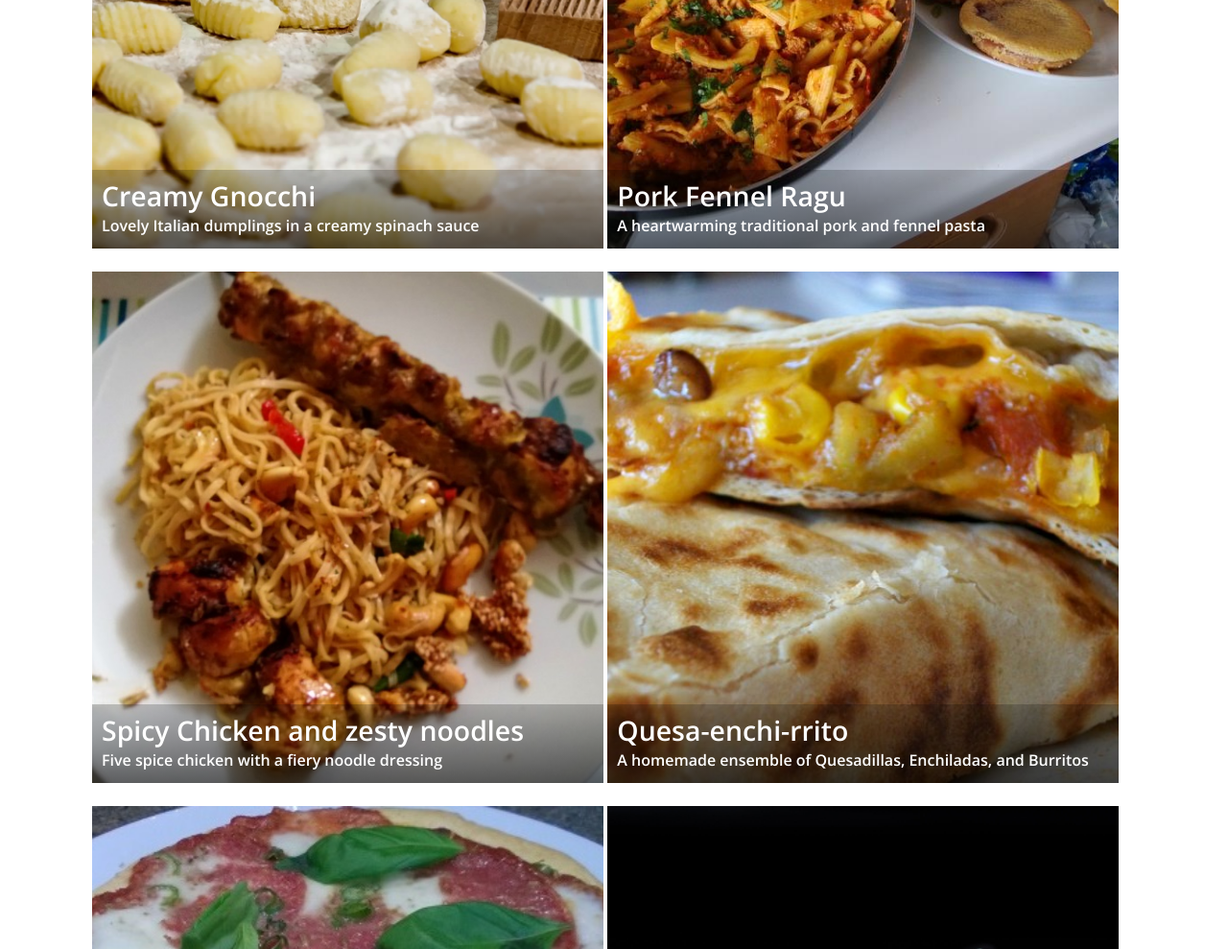
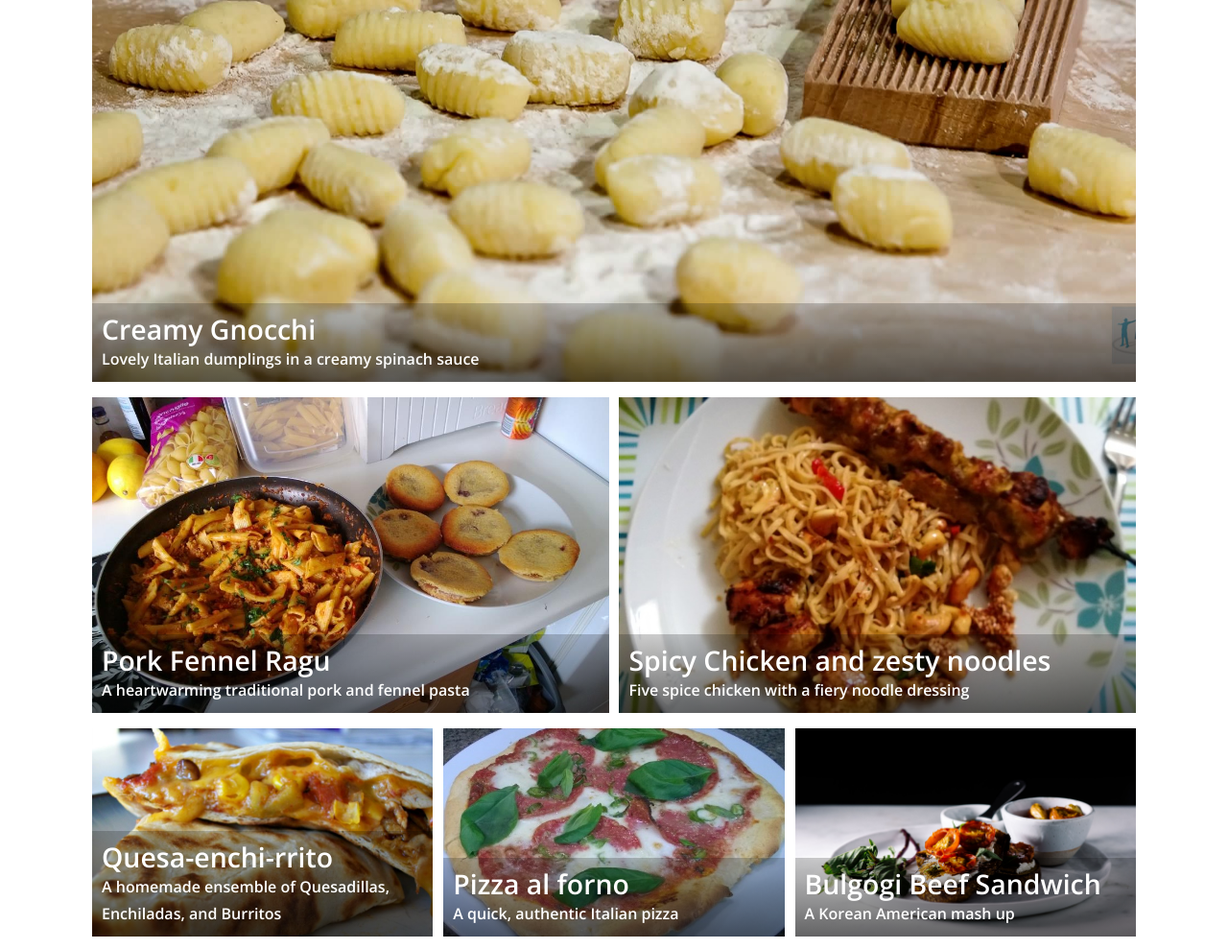
Before and after one commit to Poc275/MyCMS, a PHP site: page /MyCMS/ in a window 1280 px wide. Shown: the part 749-1738 px from the top of the page at 96% size. Run offline with PHP 8.4, Linux system fonts and the light colour scheme; data comes from the database, SQL or seed files in the repository; data that the repository does not hold is empty; some libraries are stand-ins or nearby versions; some web fonts are replaced.

Commit message:
Article thumbnails layout finalised

```diff
--- a/css/home-page-style.css
+++ b/css/home-page-style.css
@@ -45,9 +45,10 @@ video {
 * ARTICLE THUMBNAIL STYLES
 ----------------------------------------------------------------------------*/
 #grid-articles {
-    margin: 2em auto 0;
+    margin: 32px auto 0;
     width: 85%;
     max-width: 1500px;
+    font-size: 0;
 }
 
 #grid-articles a {
@@ -58,9 +59,9 @@ video {
     color: #fff;
     position: relative;
     margin-bottom: 1em;
-
-    width: 49%;
-    padding-bottom: 49%;
+    font-size: initial;
+    float: left;
+    box-sizing: border-box;
 }
 
 .article-info {
@@ -71,35 +72,36 @@ video {
     width: 100%;
     padding: 10px;
     box-sizing: border-box;
+    font-size: initial;
 }
 
 #grid-articles a:first-child {
-    /*width: 100%;*/
+    width: 100%;
     /* padding percentages are calculated with respect to the width of the parent
      enabling the aspect ratio to be calculated */
-    /*padding-bottom: 61.8%;*/
+    padding-bottom: 61.8%;
 }
 
 #grid-articles a:nth-of-type(2) {
-    /*width: 49%;
+    width: 49.5%;
     padding-bottom: 30.282%;
-    margin-right: 1em;*/
+    margin-right: 1%;
 }
 
 #grid-articles a:nth-of-type(3) {
-    /*width: 49%;
-    padding-bottom: 30.282%;*/
+    width: 49.5%;
+    padding-bottom: 30.282%;
 }
 
 #grid-articles a:nth-of-type(3) ~ a {
-    /*width: 32.25%;
+    width: 32.66667%;
     padding-bottom: 19.9305%;
-    margin-right: 1em;*/
+    margin-right: 1%;
 }
 
 #grid-articles a:nth-of-type(3n+0) {
-    /*margin: 0 !important;
-    float: right !important;*/
+    margin-right: 0 !important;
+    /*float: right !important;*/
 }
 
 #grid-articles a:hover {
--- a/getMoreArticles.php
+++ b/getMoreArticles.php
@@ -1,7 +1,6 @@
 <?php
 
 require_once "Database.php";
-require_once "HomePageView.php";
 
 $db = new Database;
 
--- a/index.php
+++ b/index.php
@@ -7,7 +7,6 @@ $db = new Database;
 
 if ($db->openReadOnlyConnection())
 {
-	// TODO - use url to paginate
 	$articles = $db->getArticleRange(0, 6);
 	$db->closeConnection();
 
--- a/js/Scroller.js
+++ b/js/Scroller.js
@@ -45,8 +45,8 @@ function getMoreArticles(offset) {
     		var responseJSON = JSON.parse(httpRequest.responseText);
 
     		for (var i = 0; i < responseJSON.length; i++) {
-   				var bgImageUrl = "url(/MyCMS/img/" + responseJSON[i].articleBannerImage;
-   				var url = "/MyCMS/articles/" + responseJSON[i].articleUrl;
+   				var bgImageUrl = "url('/MyCMS/img/" + responseJSON[i].articleBannerImage + "')";
+   				var url = '/MyCMS/articles/' + responseJSON[i].articleUrl;
 
    				var newAnchorTag = document.createElement('a');
    				newAnchorTag.setAttribute('href', url);
```
